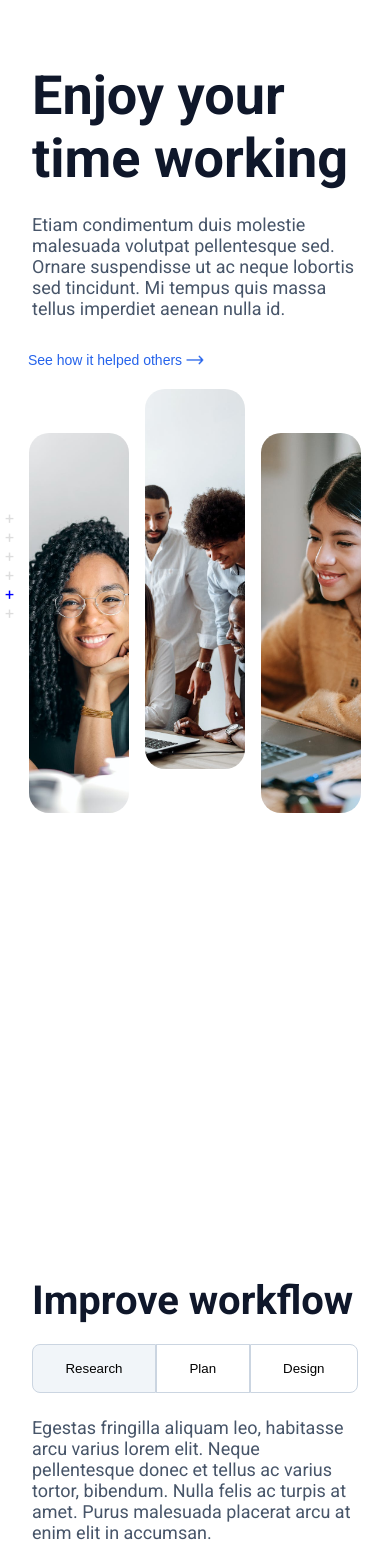
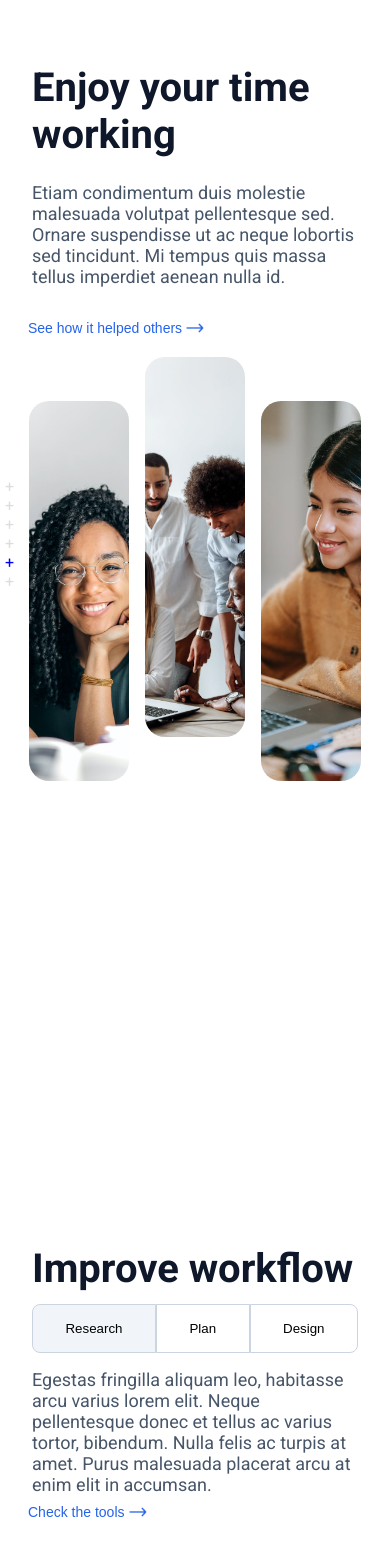
Before and after one commit to mahdi7596/project, a plain HTML site: page index.html in a window 390 px wide. Shown: the part 968-2514 px from the top of the page. Drawn offline with nearby package versions, Linux system fonts and the light colour scheme.

Commit message:
refactored heading font sizes

```diff
--- a/index.html
+++ b/index.html
@@ -156,7 +156,7 @@
         </div>
     </div>
 
-    <!-- second section -->
+    <!-- about-us section -->
 
     <section class="landing-container about-us">
         <div class="about-us-carousel">
@@ -200,7 +200,7 @@
             </div>
         </div>
         <div class="about-us-content">
-            <h2>Enjoy your time working</h2>
+            <h2 class="heading-xl">Enjoy your time working</h2>
             <p>Etiam condimentum duis molestie malesuada volutpat pellentesque sed. Ornare suspendisse ut ac neque
                 lobortis sed tincidunt. Mi tempus quis massa tellus imperdiet aenean nulla id.
             </p>
@@ -218,7 +218,7 @@
 
         <div class="tools-section-content">
             <div class="content-holder">
-                <h2>Enjoy your time working</h2>
+                <h2 class="heading-xl">Enjoy your time working</h2>
                 <p>Etiam condimentum duis molestie malesuada volutpat pellentesque sed. Ornare suspendisse ut ac neque
                     lobortis sed tincidunt. Mi tempus quis massa tellus imperdiet aenean nulla id.
                 </p>
@@ -241,7 +241,7 @@
     <section class=" workflow-section">
         <div class="workflow-section-empty"></div>
         <div class="workflow-section-content">
-            <h2>
+            <h2 class="heading-xl">
                 Problems come and get solved with ease
             </h2>
             <p>
@@ -264,12 +264,13 @@
     <section class="landing-container hero-box">
         <div class="hero-box-content">
             <div class="box-content">
-                <h1>Improve workflow</h1>
+                <h2 class="heading-xl">Improve workflow</ا>
                     <div class="connected-buttons">
                         <button class="first">Research</button><button>Plan</button><button class="last">Design</button>
                     </div>
                     <p>
-                    Egestas fringilla aliquam leo, habitasse arcu varius lorem elit. Neque pellentesque donec et tellus
+                        Egestas fringilla aliquam leo, habitasse arcu varius lorem elit. Neque pellentesque donec et
+                        tellus
                         ac varius tortor, bibendum. Nulla felis ac turpis at amet. Purus malesuada placerat arcu at enim
                         elit in accumsan.
                     </p>
@@ -338,13 +339,10 @@
         </div>
     </section>
 
-    <script src="script.js"></script>
-    <script src="chart.js"></script>
-
     <!-- subscribe -->
 
     <section class="landing-container subscribe-section">
-        <h2>
+        <h2 class="heading-xl">
             Join the community today
         </h2>
         <p>
@@ -378,6 +376,10 @@
         </div>
     </footer>
 
+
+    <script src="script.js"></script>
+    <script src="chart.js"></script>
+
 </body>
 
 </html>
--- a/style.css
+++ b/style.css
@@ -385,9 +385,7 @@ footer .footer-items a:hover {
   gap: 24px;
 }
 
-.about-us .about-us-content h2,
-.tools-section .tools-section-content h2,
-.subscribe-section h2 {
+.heading-xl {
   font-size: 56px;
 }
 
@@ -465,10 +463,6 @@ footer .footer-items a:hover {
   color: var(--surface);
 }
 
-.workflow-section .workflow-section-content h2 {
-  font-size: 56px;
-}
-
 .workflow-section .workflow-section-content p {
   font-size: 18px;
   font-weight: 400;
@@ -499,7 +493,7 @@ footer .footer-items a:hover {
 .connected-buttons {
   display: grid;
   grid-template-columns: auto auto auto;
-  margin-bottom: 16px;
+  margin: 16px 0px;
 }
 
 .connected-buttons button {
@@ -583,17 +577,16 @@ footer .footer-items a {
 }
 
 @media screen and (max-width: 1275px) {
-  .hero-box .hero-box-content .box-content h1 {
-    font-size: 54px;
-  }
   .hero-box .hero-box-content .social-icons {
     font-size: 14px;
   }
+
   .workflow-section,
   .subscribe-section {
     border-radius: 0px;
     width: 100%;
   }
+
   footer {
     padding: 32px 16px;
   }
@@ -612,12 +605,6 @@ footer .footer-items a {
 
   .about-us {
     flex-direction: column-reverse;
-  }
-
-  .about-us .about-us-content h2,
-  .tools-section .tools-section-content h2,
-  .subscribe-section h2 {
-    font-size: 54px;
   }
 
   .about-us .about-us-content {
@@ -640,9 +627,6 @@ footer .footer-items a {
     display: none;
   }
 
-  .workflow-section .workflow-section-content h2 {
-    font-size: 40px;
-  }
   .tools-section {
     display: none;
   }
@@ -665,9 +649,10 @@ footer .footer-items a {
   .about-us-carousel img {
     width: 160px;
   }
-  .subscribe-section h2 {
-    text-align: center;
-    font-family: 24px;
+
+  .heading-xl,
+  .hero-box .hero-box-content .box-content h1 {
+    font-size: 40px;
   }
   .subscribe-section button {
     padding: 24px;
@@ -682,6 +667,7 @@ footer .footer-items a {
   nav {
     display: none;
   }
+
   .header {
     justify-content: space-between;
   }
@@ -712,10 +698,6 @@ footer .footer-items a {
     margin-top: 0px;
   }
 
-  .hero-box .hero-box-content .box-content h1 {
-    font-size: 40px;
-  }
-
   .hero-box .hero-box-content .social-icons {
     flex-wrap: wrap;
     font-size: 22px;
@@ -738,6 +720,7 @@ footer .footer-items a {
   .about-us-carousel img {
     width: 130px;
   }
+
   footer {
     gap: 24px;
   }
@@ -747,12 +730,11 @@ footer .footer-items a {
   .about-us-carousel img {
     width: 100px;
   }
-  .workflow-section .workflow-section-content h2 {
-    font-size: 32px;
-  }
+
   .workflow-section .workflow-section-content p {
     font-size: 14px;
   }
+
   .connected-buttons {
     margin-top: 12px;
   }
```
Also changed, not shown: 1 other file. Lines whose indentation alone changed are shown as unchanged.
